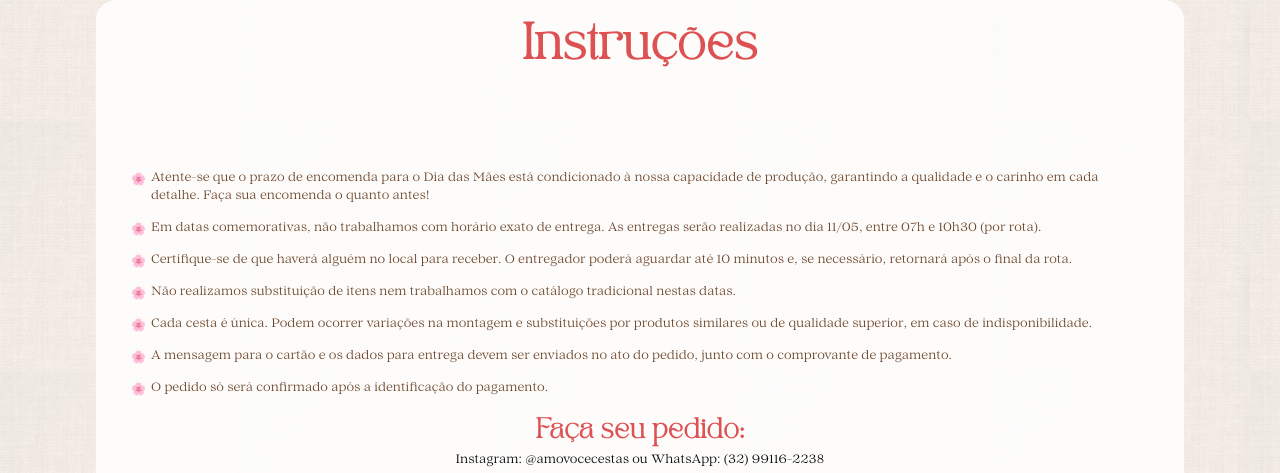
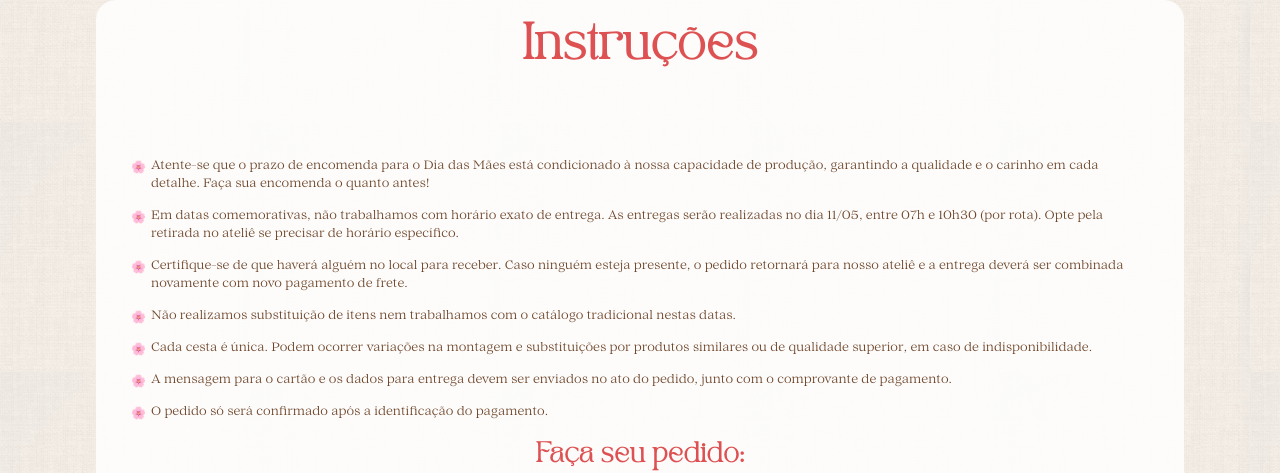
Before and after one commit to kedoshim/catalogo-dia-das-maes-25, a plain HTML site: page index.html in a window 1280 px wide. Shown: the part 2128-2601 px from the top of the page. Drawn offline with Linux system fonts and the light colour scheme.

Commit message:
Mudar instruçoes

```diff
--- a/index.html
+++ b/index.html
@@ -50,8 +50,8 @@
   <div class="instructions">
     <ul>
       <li>Atente-se que o prazo de encomenda para o Dia das Mães está condicionado à nossa capacidade de produção, garantindo a qualidade e o carinho em cada detalhe. Faça sua encomenda o quanto antes!</li>
-      <li>Em datas comemorativas, não trabalhamos com horário exato de entrega. As entregas serão realizadas no dia 11/05, entre 07h e 10h30 (por rota).</li>
-      <li>Certifique-se de que haverá alguém no local para receber. O entregador poderá aguardar até 10 minutos e, se necessário, retornará após o final da rota.</li>
+      <li>Em datas comemorativas, não trabalhamos com horário exato de entrega. As entregas serão realizadas no dia 11/05, entre 07h e 10h30 (por rota). Opte pela retirada no ateliê se precisar de horário específico.</li>
+      <li>Certifique-se de que haverá alguém no local para receber. Caso ninguém esteja presente, o pedido retornará para nosso ateliê e a entrega deverá ser combinada novamente com novo pagamento de frete.</li>
       <li>Não realizamos substituição de itens nem trabalhamos com o catálogo tradicional nestas datas.</li>
       <li>Cada cesta é única. Podem ocorrer variações na montagem e substituições por produtos similares ou de qualidade superior, em caso de indisponibilidade.</li>
       <li>A mensagem para o cartão e os dados para entrega devem ser enviados no ato do pedido, junto com o comprovante de pagamento.</li>
```
